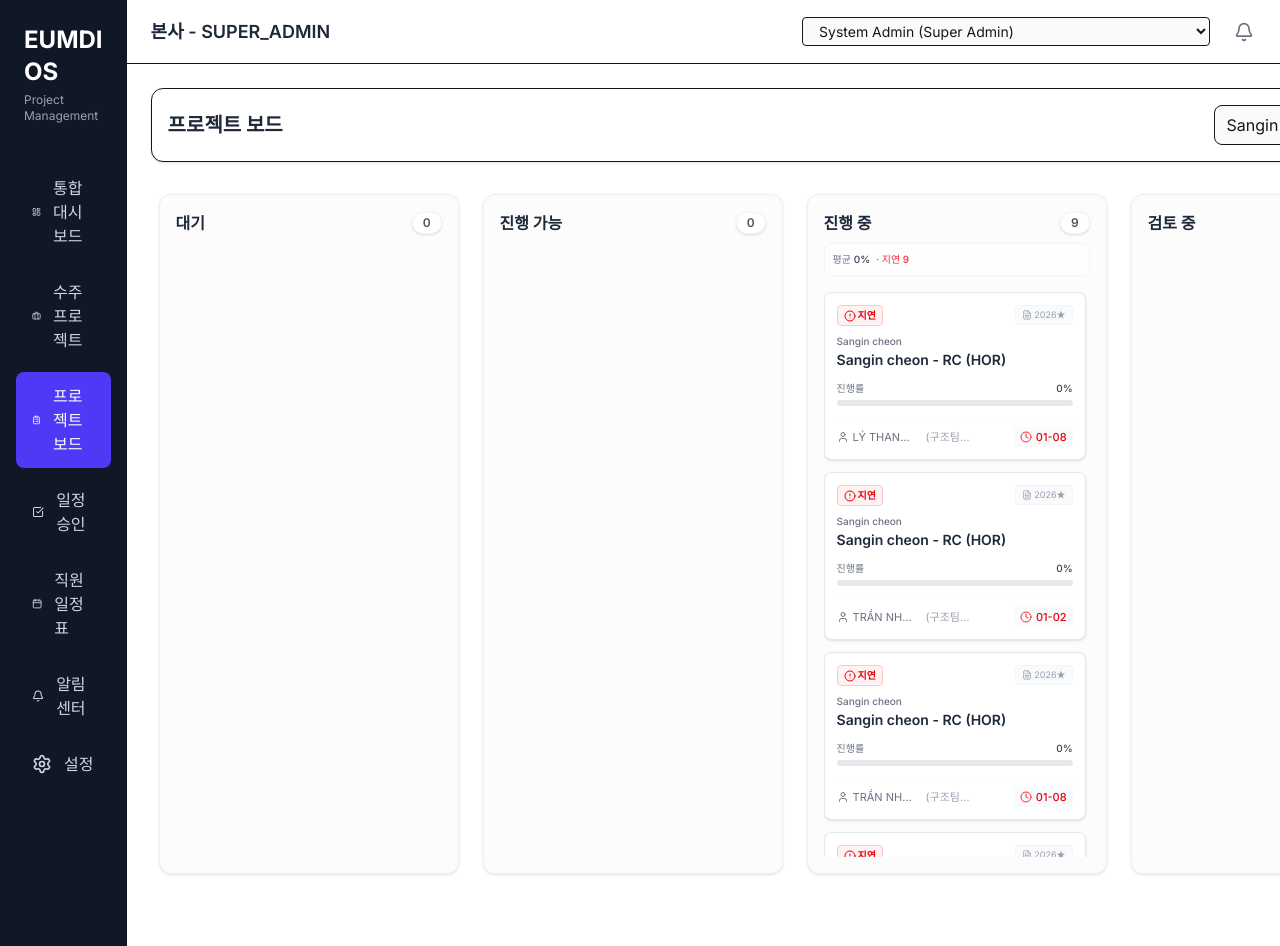
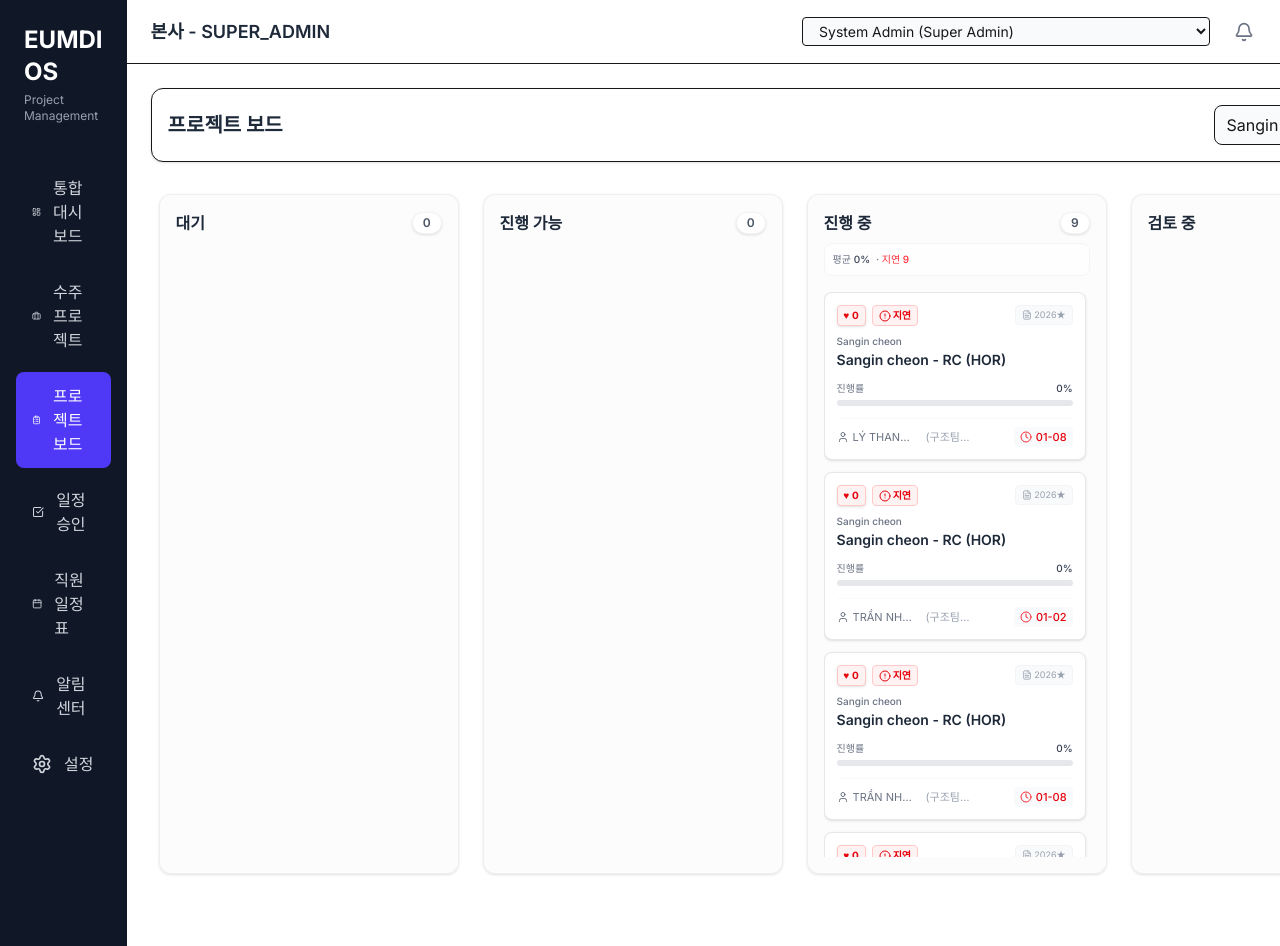
Before and after one commit to eumditravel-oss/workspace, a Next.js app: page /workspace/projects in a window 1280 px wide. Shown: the top 946 px of the page. Built offline with nearby package versions, Linux system fonts and the light colour scheme.

Commit message:
phase-32: implement health score engine and blocker tracking

```diff
--- a/src/components/board/TaskCardItem.tsx
+++ b/src/components/board/TaskCardItem.tsx
@@ -5,7 +5,8 @@ import { Clock, User, AlertCircle, FileText, CheckCircle2, AlertTriangle, Calend
 import { useAuthStore } from '@/store/authStore';
 import { useProjectStore } from '@/store/projectStore';
 import { ProgressBar } from '@/components/ui/ProgressBar';
-import { calculateTaskProgress } from '@/lib/selectors';
+import { calculateTaskProgress, calculateTaskHealthScore } from '@/lib/selectors';
+import { useTaskStore } from '@/store/taskStore';
 
 interface TaskCardItemProps {
   task: TaskCard;
@@ -19,6 +20,8 @@ export const TaskCardItem: React.FC<TaskCardItemProps> = ({ task, onClick }) =>
 
   const users = useAuthStore(state => state.users);
   const projects = useProjectStore(state => state.projects);
+  const blockers = useTaskStore(state => state.blockers);
+  const progressUpdates = useTaskStore(state => state.progressUpdates);
 
   const assignee = users.find(u => u.id === task.assigneeId);
   const pm = users.find(u => u.id === task.pmId);
@@ -37,12 +40,14 @@ export const TaskCardItem: React.FC<TaskCardItemProps> = ({ task, onClick }) =>
     LOW: 'bg-gray-100 text-gray-700 border-gray-200',
   };
 
-  const isDelayed = useMemo(() => {
-    if (!task.dueDate) return false;
-    const today = new Date().toISOString().split('T')[0];
-    return task.dueDate < today && task.status !== 'DONE';
-  }, [task.dueDate, task.status]);
+  const isDelayed = task.dueDate ? new Date(task.dueDate) < new Date() && task.status !== 'DONE' : false;
 
+  const healthScore = calculateTaskHealthScore(task, blockers, progressUpdates);
+  const healthColor = healthScore >= 80 ? 'text-green-600 bg-green-50 border-green-200'
+                    : healthScore >= 50 ? 'text-yellow-600 bg-yellow-50 border-yellow-200'
+                    : 'text-red-600 bg-red-50 border-red-200';
+
+  const hasOpenBlockers = blockers.some(b => b.taskId === task.id && b.status === 'OPEN');
   const isPendingApproval = task.approvalStatus === 'PENDING';
 
   return (
@@ -55,10 +60,18 @@ export const TaskCardItem: React.FC<TaskCardItemProps> = ({ task, onClick }) =>
       className={`bg-white p-3 rounded-lg shadow-sm border ${isDragging ? 'border-blue-400 shadow-md ring-2 ring-blue-100' : 'border-gray-200'} cursor-grab active:cursor-grabbing hover:shadow-md hover:border-gray-300 transition-all group`}
     >
       <div className="flex justify-between items-start mb-2 gap-1 flex-wrap">
-        <div className="flex gap-1 flex-wrap">
-          {task.priority === 'URGENT' && (
-            <span className={`text-[10px] px-1.5 py-0.5 rounded border font-bold ${priorityColors[task.priority]}`}>
-              긴급
+        <div className="flex gap-1.5 flex-wrap flex-1">
+          <span className={`text-[10px] font-bold px-1.5 py-0.5 rounded shadow-sm border ${healthColor}`}>
+            ♥ {healthScore}
+          </span>
+          {hasOpenBlockers && (
+            <span className="text-[10px] font-bold px-1.5 py-0.5 rounded shadow-sm border text-red-600 bg-red-50 border-red-200 flex items-center gap-0.5">
+              <AlertCircle className="w-3 h-3" /> Blocker
+            </span>
+          )}
+          {task.isAdditionalTask && (
+            <span className="text-[10px] font-bold bg-purple-50 text-purple-600 px-1.5 py-0.5 rounded shadow-sm border border-purple-100">
+              추가업무
             </span>
           )}
           {isDelayed && (
--- a/src/components/board/TaskDetailModal.tsx
+++ b/src/components/board/TaskDetailModal.tsx
@@ -2,8 +2,9 @@ import React, { useState } from 'react';
 import { TaskCard, ProgressUpdate } from '@/types/models';
 import { useTaskStore } from '@/store/taskStore';
 import { useAuthStore } from '@/store/authStore';
-import { X, CheckSquare, Clock, FileText, History, ListTodo } from 'lucide-react';
+import { X, CheckSquare, Clock, FileText, History, ListTodo, AlertCircle, CheckCircle2 } from 'lucide-react';
 import { ProgressBar } from '@/components/ui/ProgressBar';
+import { calculateTaskHealthScore } from '@/lib/selectors';
 
 interface TaskDetailModalProps {
   task: TaskCard;
@@ -14,14 +15,21 @@ export const TaskDetailModal: React.FC<TaskDetailModalProps> = ({ task, onClose
   const [activeTab, setActiveTab] = useState('OVERVIEW');
   const [newProgress, setNewProgress] = useState(task.progress || 0);
   const [memo, setMemo] = useState('');
+  const [newBlocker, setNewBlocker] = useState('');
   const [error, setError] = useState('');
 
   const currentUser = useAuthStore(state => state.currentUser);
-  const { updateTaskProgress, progressUpdates, checklists, artifacts } = useTaskStore();
+  const { updateTaskProgress, progressUpdates, checklists, artifacts, blockers, addBlocker, resolveBlocker } = useTaskStore();
 
   const taskUpdates = progressUpdates.filter(u => u.taskId === task.id);
   const taskChecklists = checklists.filter(c => c.taskId === task.id);
   const taskArtifacts = artifacts.filter(a => a.taskId === task.id);
+  const taskBlockers = blockers.filter(b => b.taskId === task.id);
+
+  const healthScore = calculateTaskHealthScore(task, blockers, progressUpdates);
+  const healthColor = healthScore >= 80 ? 'text-green-600 bg-green-50'
+                    : healthScore >= 50 ? 'text-yellow-600 bg-yellow-50'
+                    : 'text-red-600 bg-red-50';
 
   const handleUpdateProgress = () => {
     const currentProgress = task.progress || 0;
@@ -40,6 +48,17 @@ export const TaskDetailModal: React.FC<TaskDetailModalProps> = ({ task, onClose
     alert('진행 내용이 기록되었습니다.');
   };
 
+  const handleAddBlocker = () => {
+    if (newBlocker.trim() === '') return;
+    if (!currentUser) return;
+    addBlocker({
+      taskId: task.id,
+      reporterId: currentUser.id,
+      description: newBlocker
+    });
+    setNewBlocker('');
+  };
+
   const tabs = [
     { id: 'OVERVIEW', label: '개요', icon: <FileText className="w-4 h-4" /> },
     { id: 'PROGRESS', label: '진행 내용', icon: <Clock className="w-4 h-4" /> },
@@ -56,8 +75,11 @@ export const TaskDetailModal: React.FC<TaskDetailModalProps> = ({ task, onClose
         {/* Header */}
         <div className="flex justify-between items-center p-5 border-b border-gray-100 bg-gray-50/50">
           <div>
-            <div className="text-xs text-gray-500 font-medium mb-1">
-              Project {task.projectId} · {task.status}
+            <div className="flex items-center gap-2 mb-1">
+              <span className="text-xs text-gray-500 font-medium">Project {task.projectId} · {task.status}</span>
+              <span className={`text-xs font-bold px-2 py-0.5 rounded-full ${healthColor}`}>
+                ♥ Health: {healthScore}
+              </span>
             </div>
             <h2 className="text-xl font-bold text-gray-800">{task.title}</h2>
           </div>
@@ -153,6 +175,62 @@ export const TaskDetailModal: React.FC<TaskDetailModalProps> = ({ task, onClose
                 </div>
               </div>
 
+              {/* Blockers */}
+              <div className="bg-white p-5 rounded-xl border border-red-100 shadow-sm">
+                <h3 className="text-sm font-bold text-red-700 mb-4 flex items-center gap-2">
+                  <AlertCircle className="w-4 h-4" />
+                  장애 요소 (Blockers)
+                </h3>
+
+                <div className="flex gap-2 mb-4">
+                  <input
+                    type="text"
+                    value={newBlocker}
+                    onChange={(e) => setNewBlocker(e.target.value)}
+                    placeholder="작업 진행을 막고 있는 장애물을 입력하세요"
+                    className="flex-1 p-2 text-sm border border-gray-200 rounded-lg focus:ring-2 focus:ring-red-100 focus:border-red-400 outline-none"
+                  />
+                  <button
+                    onClick={handleAddBlocker}
+                    className="bg-red-600 text-white px-4 py-2 rounded-lg text-sm font-semibold hover:bg-red-700 transition-colors"
+                  >
+                    추가
+                  </button>
+                </div>
+
+                <div className="space-y-2">
+                  {taskBlockers.length === 0 ? (
+                    <p className="text-sm text-gray-400 text-center py-2">등록된 장애 요소가 없습니다.</p>
+                  ) : (
+                    taskBlockers.map(blocker => (
+                      <div key={blocker.id} className={`p-3 border rounded-lg flex justify-between items-start ${blocker.status === 'OPEN' ? 'border-red-200 bg-red-50/50' : 'border-green-200 bg-green-50/50 opacity-60'}`}>
+                        <div>
+                          <p className={`text-sm ${blocker.status === 'OPEN' ? 'text-red-800 font-medium' : 'text-green-800 line-through'}`}>
+                            {blocker.description}
+                          </p>
+                          <div className="text-xs mt-1 text-gray-500">
+                            {blocker.reporterId} · {new Date(blocker.createdAt).toLocaleDateString()}
+                          </div>
+                        </div>
+                        {blocker.status === 'OPEN' && (
+                          <button
+                            onClick={() => currentUser && resolveBlocker(blocker.id, currentUser.id)}
+                            className="text-xs bg-white text-green-600 px-2 py-1 border border-green-200 rounded font-medium hover:bg-green-50"
+                          >
+                            해결 완료
+                          </button>
+                        )}
+                        {blocker.status === 'RESOLVED' && (
+                          <span className="text-xs text-green-600 flex items-center gap-1 font-medium">
+                            <CheckCircle2 className="w-3 h-3" /> 해결됨
+                          </span>
+                        )}
+                      </div>
+                    ))
+                  )}
+                </div>
+              </div>
+
               {/* History Timeline */}
               <div className="space-y-4">
                 <h3 className="text-sm font-bold text-gray-700 border-b pb-2">진행 이력 ({taskUpdates.length})</h3>
--- a/src/lib/selectors.ts
+++ b/src/lib/selectors.ts
@@ -1,4 +1,4 @@
-import { TaskCard, Project, PersonnelCard } from '@/types/models';
+import { TaskCard, Project, PersonnelCard, TaskBlocker, ProgressUpdate } from '@/types/models';
 
 export const calculateTaskProgress = (task: TaskCard): number => {
   if (task.status === 'DONE' || task.completionStatus === 'COMPLETED') return 100;
@@ -29,6 +29,45 @@ export const calculateScheduleProgress = (task: TaskCard): number => {
   const elapsed = now - start;
 
   return Math.min(100, Math.max(0, Math.round((elapsed / total) * 100)));
+};
+
+export const calculateTaskHealthScore = (task: TaskCard, blockers: TaskBlocker[], updates: ProgressUpdate[]): number => {
+  if (task.status === 'DONE' || task.completionStatus === 'COMPLETED') return 100;
+
+  let score = 100;
+
+  // 1. Unresolved blockers penalty
+  const openBlockers = blockers.filter(b => b.taskId === task.id && b.status === 'OPEN');
+  if (openBlockers.length > 0) {
+    score -= 20;
+  }
+
+  // 2. Overdue penalty
+  if (task.dueDate) {
+    const today = new Date();
+    today.setHours(0, 0, 0, 0);
+    const dueDate = new Date(task.dueDate);
+    if (today > dueDate) {
+      const diffTime = Math.abs(today.getTime() - dueDate.getTime());
+      const diffDays = Math.ceil(diffTime / (1000 * 60 * 60 * 24));
+      score -= (diffDays * 10);
+    }
+  }
+
+  // 3. Stale update penalty (if in progress and no updates for 3 days)
+  if (task.status === 'IN_PROGRESS' || task.status === 'REVIEW') {
+    const taskUpdates = updates.filter(u => u.taskId === task.id).sort((a, b) => new Date(b.createdAt).getTime() - new Date(a.createdAt).getTime());
+    const lastUpdateDate = taskUpdates.length > 0 ? new Date(taskUpdates[0].createdAt) : (task.updatedAt ? new Date(task.updatedAt) : new Date(task.createdAt || Date.now()));
+    const today = new Date();
+    const diffTime = Math.abs(today.getTime() - lastUpdateDate.getTime());
+    const diffDays = Math.ceil(diffTime / (1000 * 60 * 60 * 24));
+
+    if (diffDays >= 3) {
+      score -= 15;
+    }
+  }
+
+  return Math.max(0, Math.min(100, score));
 };
 
 export const calculateProjectProgress = (tasks: TaskCard[]): number => {
--- a/src/store/taskStore.ts
+++ b/src/store/taskStore.ts
@@ -1,5 +1,5 @@
 import { create } from 'zustand';
-import { TaskCard, TaskStatus, ProgressUpdate, TaskChecklistItem, TaskArtifact, UserId } from '@/types/models';
+import { TaskCard, TaskStatus, ProgressUpdate, TaskChecklistItem, TaskArtifact, TaskBlocker, UserId } from '@/types/models';
 import { mockTasks } from '@/data/mockData';
 
 interface TaskState {
@@ -7,6 +7,7 @@ interface TaskState {
   progressUpdates: ProgressUpdate[];
   checklists: TaskChecklistItem[];
   artifacts: TaskArtifact[];
+  blockers: TaskBlocker[];
   updateTaskStatus: (taskId: string, newStatus: TaskStatus) => void;
   updateTaskProgress: (taskId: string, newProgress: number, authorId: UserId, memo: string, blocker?: string) => void;
   requestTaskCompletion: (taskId: string, memo: string) => void;
@@ -14,6 +15,8 @@ interface TaskState {
   addChecklistItem: (item: Omit<TaskChecklistItem, 'id'>) => void;
   toggleChecklistItem: (itemId: string, completedBy: UserId) => void;
   addArtifact: (artifact: Omit<TaskArtifact, 'id' | 'createdAt'>) => void;
+  addBlocker: (blocker: Omit<TaskBlocker, 'id' | 'status' | 'createdAt'>) => void;
+  resolveBlocker: (blockerId: string, resolvedBy: UserId) => void;
 }
 
 export const useTaskStore = create<TaskState>((set) => ({
@@ -24,6 +27,7 @@ export const useTaskStore = create<TaskState>((set) => ({
     { id: 'chk2', taskId: '1', content: '퍼블리싱 적용', isCompleted: false },
   ],
   artifacts: [],
+  blockers: [],
   updateTaskStatus: (taskId, newStatus) => set((state) => ({
     tasks: state.tasks.map(t =>
       t.id === taskId
@@ -95,5 +99,15 @@ export const useTaskStore = create<TaskState>((set) => ({
   })),
   addArtifact: (artifact) => set((state) => ({
     artifacts: [...state.artifacts, { ...artifact, id: `art_${Date.now()}`, createdAt: new Date().toISOString() }]
+  })),
+  addBlocker: (blocker) => set((state) => ({
+    blockers: [...state.blockers, { ...blocker, id: `blk_${Date.now()}`, status: 'OPEN', createdAt: new Date().toISOString() }]
+  })),
+  resolveBlocker: (blockerId, resolvedBy) => set((state) => ({
+    blockers: state.blockers.map(b =>
+      b.id === blockerId
+        ? { ...b, status: 'RESOLVED', resolvedAt: new Date().toISOString(), resolvedBy }
+        : b
+    )
   }))
 }));
--- a/src/types/models.ts
+++ b/src/types/models.ts
@@ -125,6 +125,17 @@ export interface TaskArtifact {
   createdAt: string;
 }
 
+export interface TaskBlocker {
+  id: string;
+  taskId: string;
+  reporterId: UserId;
+  description: string;
+  status: 'OPEN' | 'RESOLVED';
+  createdAt: string;
+  resolvedAt?: string;
+  resolvedBy?: UserId;
+}
+
 export type ApprovalRequestType = 'SCHEDULE_APPROVAL' | 'SCHEDULE_REJECTION' | 'ADDITIONAL_TASK' | 'OVERTIME_REQUEST' | 'DEADLINE_EXTENSION' | 'TASK_REORDER' | 'PM_ASSIGNMENT' | 'MANPOWER_SUPPORT' | 'PRIORITY_CHANGE' | 'SCHEDULE_REPLAN';
 
 export interface ApprovalRequest {
```
